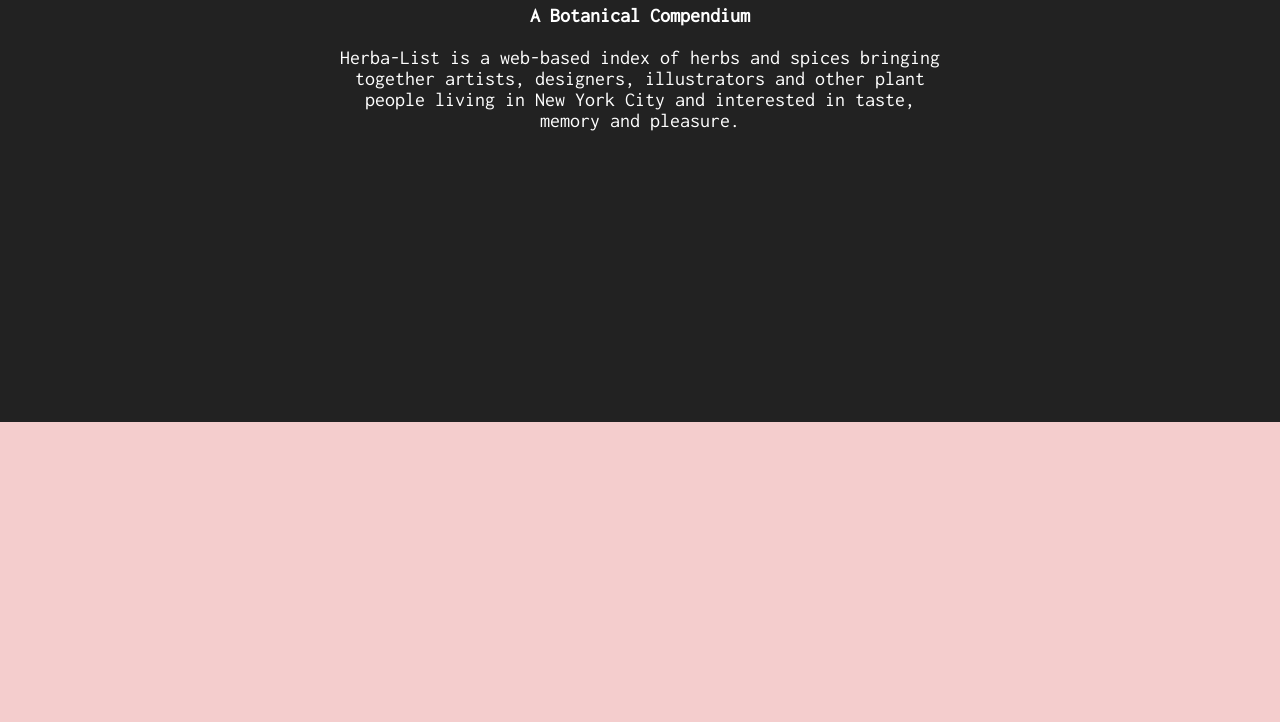
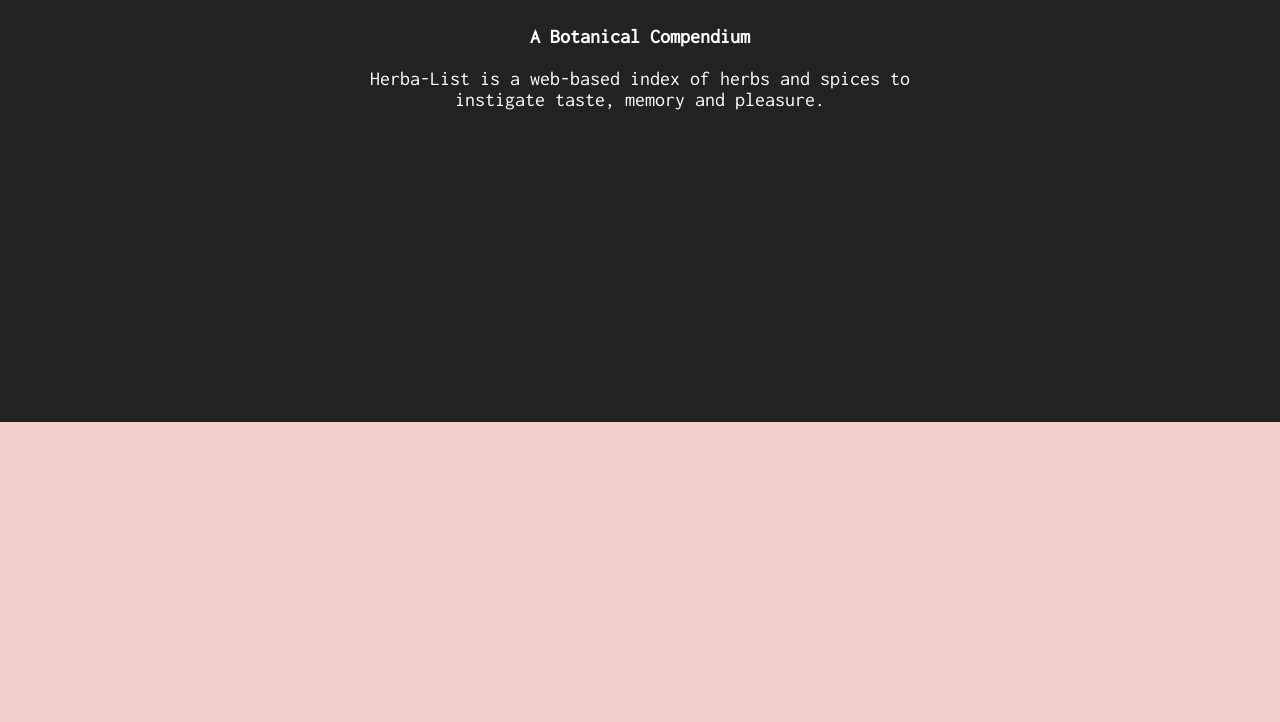
Before and after one commit to justrigo/herba-list, a plain HTML site: page index.html in a window 1280 px wide. Shown: the part 378-1100 px from the top of the page. Drawn offline with nearby package versions, Linux system fonts and the light colour scheme.

Commit message:
Update index.html

```diff
--- a/index.html
+++ b/index.html
@@ -27,7 +27,7 @@
 			<span class="bold">A Botanical Compendium</span>
 			<br>
 			<br>
-			Herba-List is a web-based index of herbs and spices bringing together artists, designers, illustrators and other plant people living in New York City and interested in taste, memory and pleasure.
+			Herba-List is a web-based index of herbs and spices to instigate taste, memory and pleasure.
 		</div>
 	</header>
 
```
